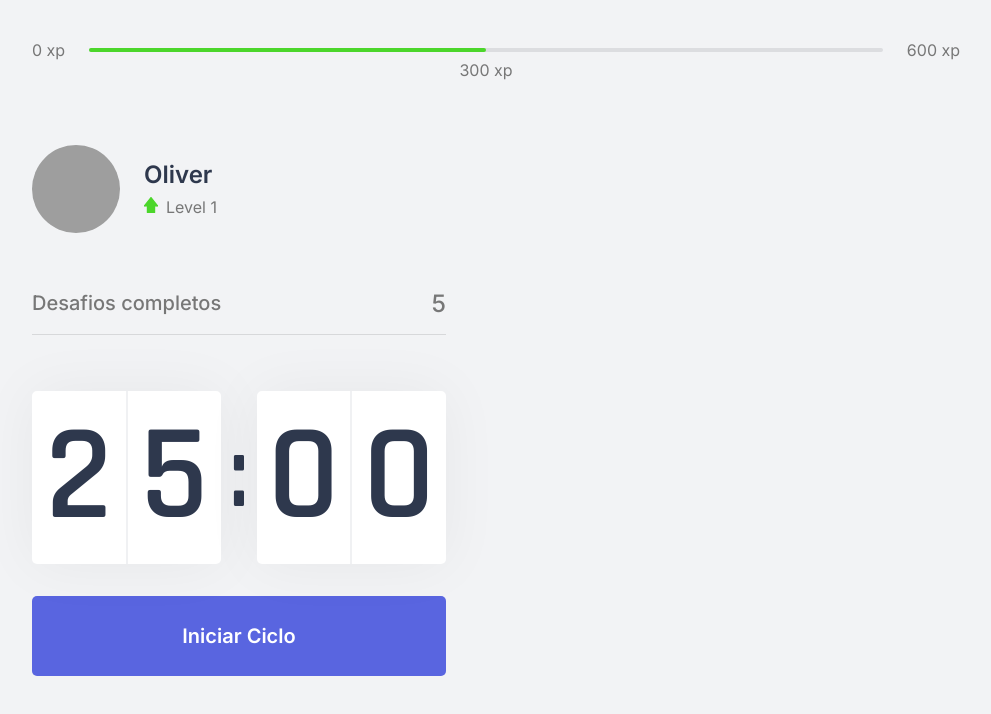
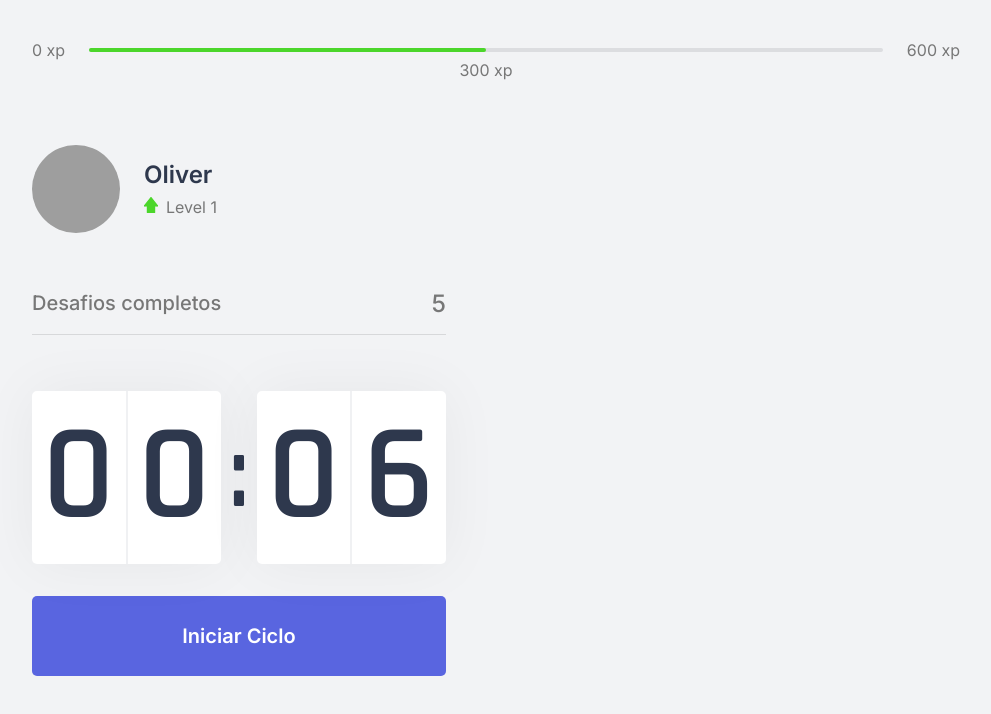
Before and after one commit to Codfect/NextJs-Typescript, a Next.js app: page / in a window 1280 px wide. Shown: the top 714 px of the page, without its empty margins (144-1135 px from the left). Built offline with nearby package versions, Linux system fonts and the light colour scheme; grey boxes are pictures that could not be loaded.

Commit message:
count down disable

```diff
--- a/package.json
+++ b/package.json
@@ -3,7 +3,7 @@
   "version": "0.1.0",
   "private": true,
   "scripts": {
-    "dev": "next dev",
+    "dev": "PORT=3001 next dev",
     "build": "next build",
     "start": "next start"
   },
--- a/src/components/Countdown.tsx
+++ b/src/components/Countdown.tsx
@@ -5,8 +5,9 @@
 let countdownTimeout: NodeJS.Timeout;
 
 export function Countdown() {
-    const [time, setTime] = useState(25 * 60);
+    const [time, setTime] = useState(0.1 * 60);
     const [isActive, setIsActive] = useState(false);
+    const [hasFinished, setHasFinished] = useState(false);
 
     const minutes = Math.floor(time / 60);
     const seconds = time % 60
@@ -29,6 +30,9 @@
            countdownTimeout = setTimeout(() => {
                 setTime(time - 1)
             }, 1000)
+        } else if (isActive && time == 0) {
+            setHasFinished(true);
+            setIsActive(false);
         }
     }, [isActive, time]);
 
@@ -48,6 +52,12 @@
                 </div>
             </div>
 
+                { hasFinished ?  (
+                    <button disabled className={ styles.countdownButton }>
+                        Ciclo encerrado
+                    </button>
+                ) : (
+                    <>
                         { isActive ? (
                             <button type="button" className={`${styles.countdownButton} ${styles.countdownButtonActive}`} onClick={resetCountdown}>
                                 Abandonar Ciclo
@@ -57,6 +67,9 @@
                                 Iniciar Ciclo
                             </button>
                         ) }
+                    </>
+                )}
+
         </div>
     );
 }
--- a/src/styles/components/Countdown.module.css
+++ b/src/styles/components/Countdown.module.css
@@ -58,7 +58,7 @@
     transition: background-color 0.2s;
 }
 
-.countdownButton:hover {
+.countdownButton:not(:disabled):hover {
     background: var(--blue-dark);
 }
 
@@ -67,7 +67,13 @@
     color: var(--title);
 }
 
-.countdownButtonActive:hover {
+.countdownButtonActive:not(:disabled):hover {
     background: var(--red);
     color: var(--white);
 }
+
+.countdownButton:disabled {
+    background: var(--white);
+    color: var(--text);
+    cursor: not-allowed;
+}
```
Lines whose indentation alone changed are shown as unchanged.
